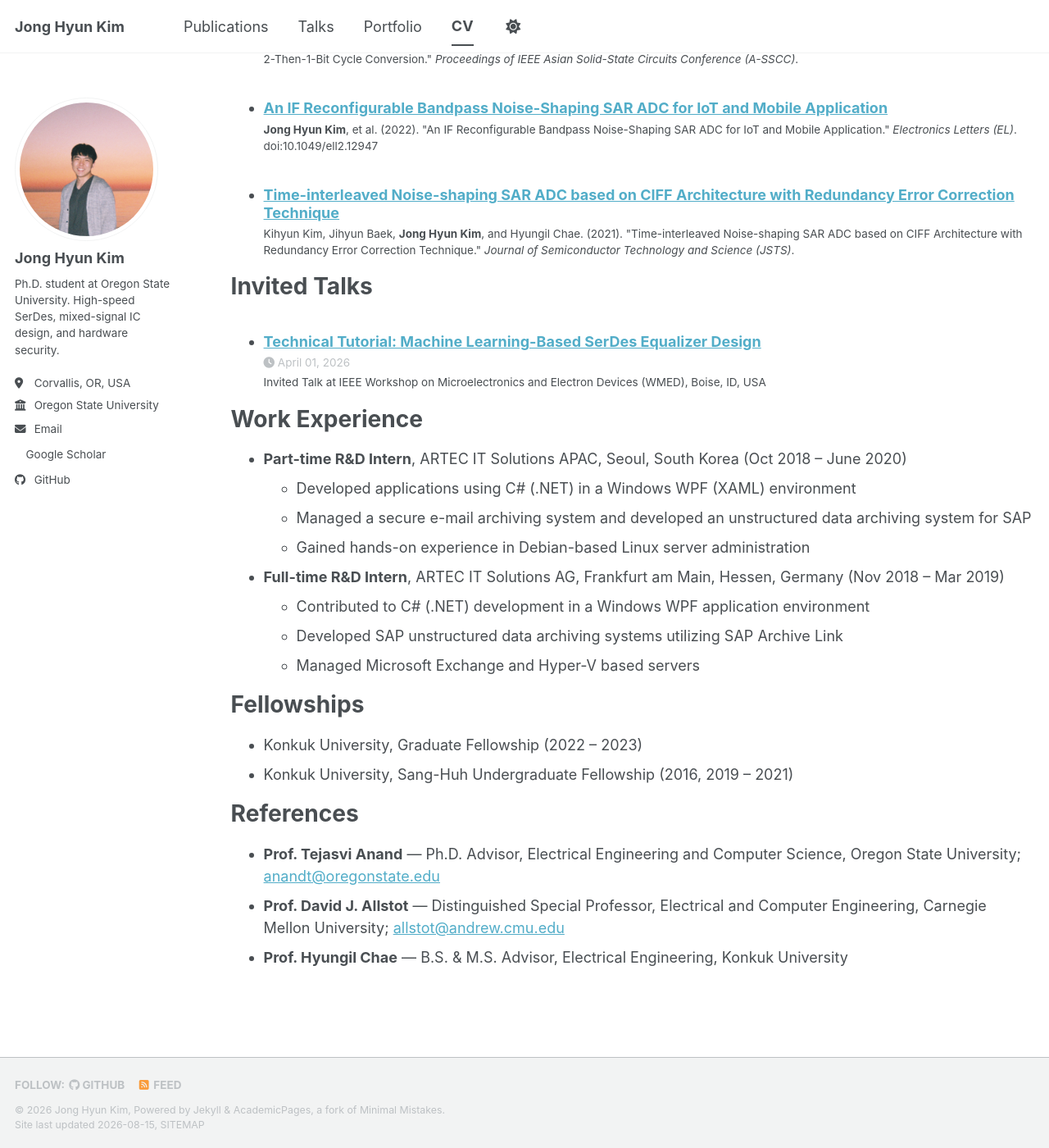
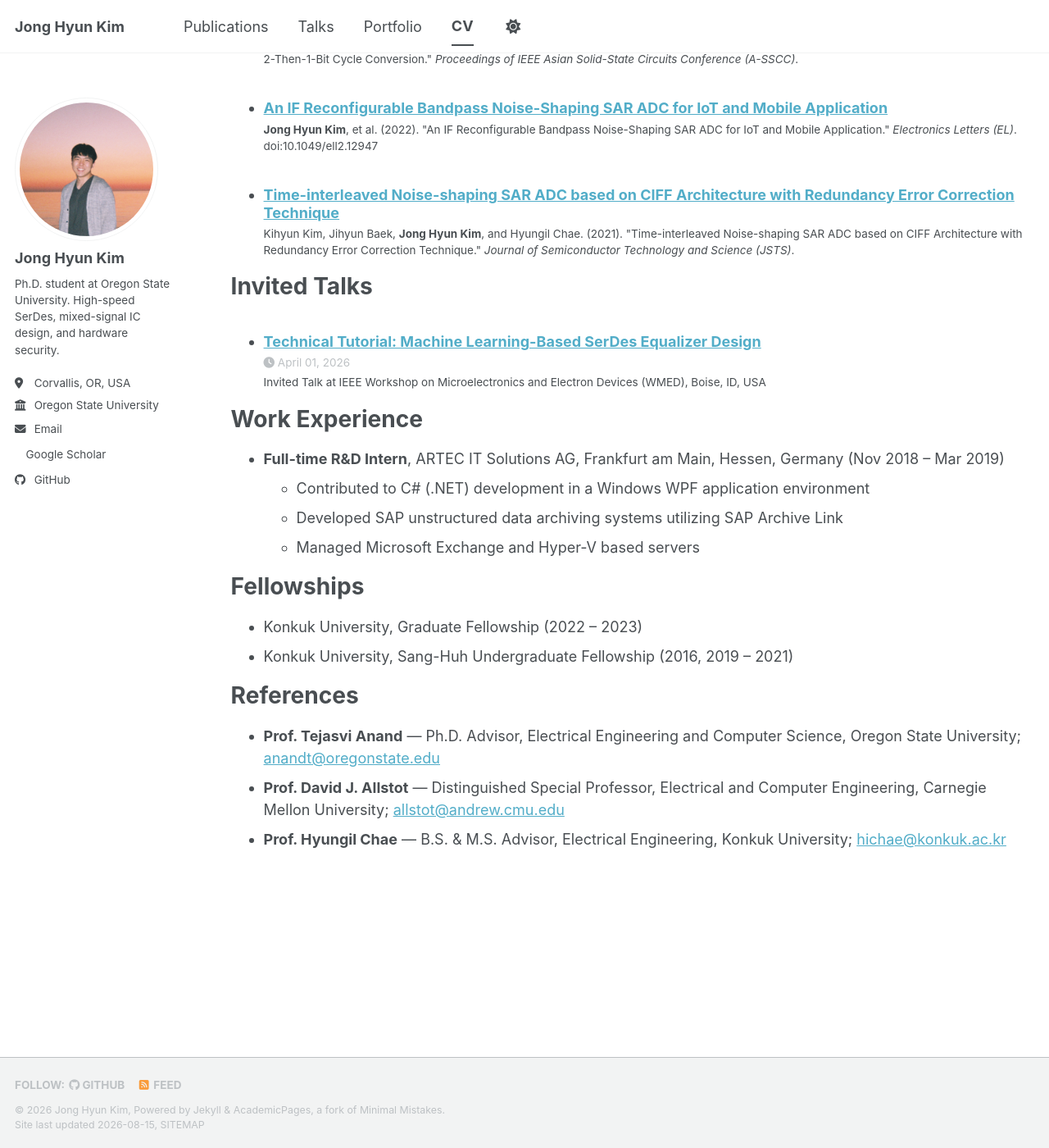
Before and after one commit to ADayInBandwidth/ADayInBandwidth.github.io, a Jekyll site: the page built from _pages/cv.md, in a window 1280 px wide and 1400 px high, scrolled down 2151 px. Shown: the whole window at 82% size. Built offline with Jekyll 4.4.1, drawn with Linux system fonts in a browser that asks for light colours; a style sheet for code colours, icons or effects is not loaded.

Commit message:
Portfolio: link-only list (photos on project pages); sync CV work experience and Chae reference email

```diff
--- a/_pages/cv.md
+++ b/_pages/cv.md
@@ -66,10 +66,6 @@ Invited Talks
 
 Work Experience
 ======
-* **Part-time R&D Intern**, ARTEC IT Solutions APAC, Seoul, South Korea (Oct 2018 – June 2020)
-  * Developed applications using C# (.NET) in a Windows WPF (XAML) environment
-  * Managed a secure e-mail archiving system and developed an unstructured data archiving system for SAP
-  * Gained hands-on experience in Debian-based Linux server administration
 * **Full-time R&D Intern**, ARTEC IT Solutions AG, Frankfurt am Main, Hessen, Germany (Nov 2018 – Mar 2019)
   * Contributed to C# (.NET) development in a Windows WPF application environment
   * Developed SAP unstructured data archiving systems utilizing SAP Archive Link
@@ -84,4 +80,4 @@ References
 ======
 * **Prof. Tejasvi Anand** — Ph.D. Advisor, Electrical Engineering and Computer Science, Oregon State University; [anandt@oregonstate.edu](mailto:anandt@oregonstate.edu)
 * **Prof. David J. Allstot** — Distinguished Special Professor, Electrical and Computer Engineering, Carnegie Mellon University; [allstot@andrew.cmu.edu](mailto:allstot@andrew.cmu.edu)
-* **Prof. Hyungil Chae** — B.S. & M.S. Advisor, Electrical Engineering, Konkuk University
+* **Prof. Hyungil Chae** — B.S. & M.S. Advisor, Electrical Engineering, Konkuk University; [hichae@konkuk.ac.kr](mailto:hichae@konkuk.ac.kr)
```
Also changed, not shown: _pages/portfolio.html (+8 -12 lines).
